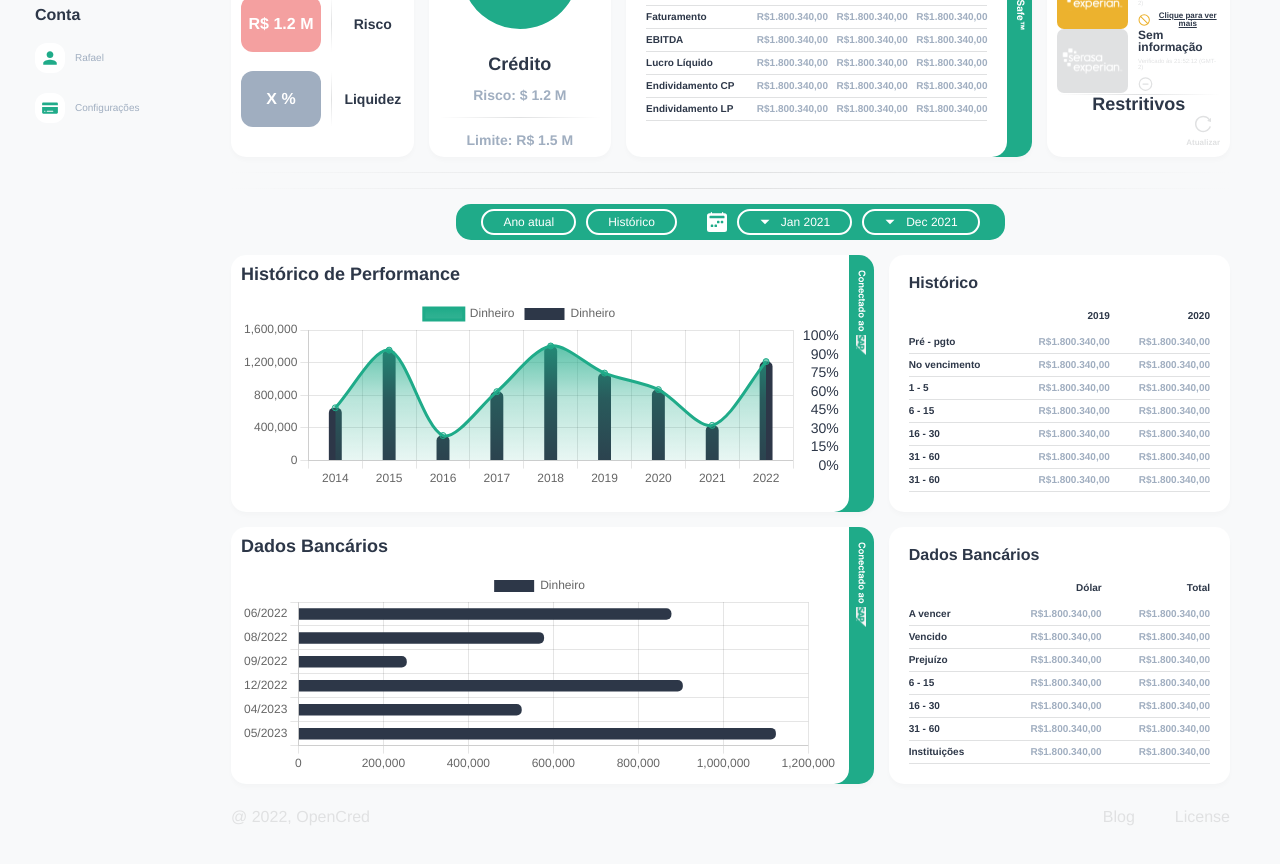
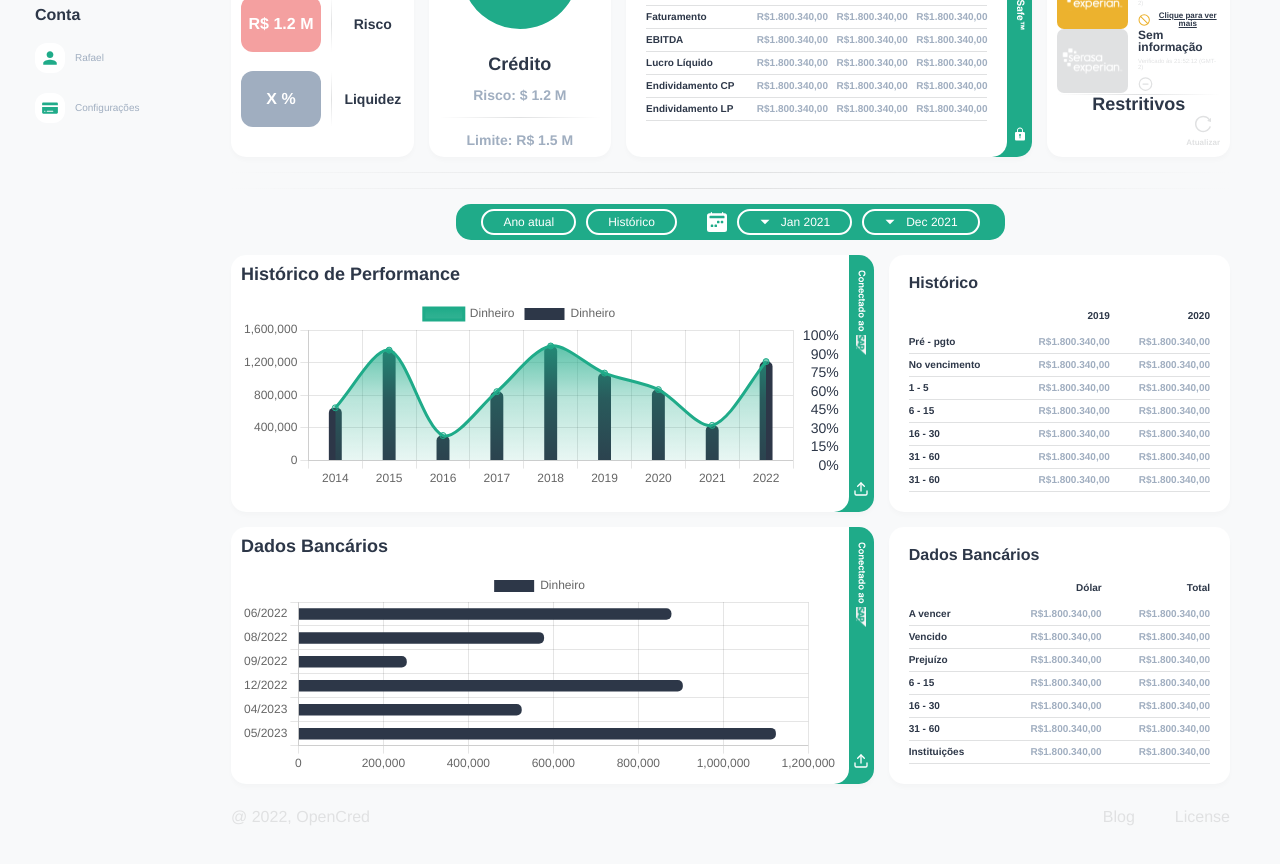
Before and after one commit to henriquemarioto/open-cred-demo, a React (Vite) app: page / in a window 1280 px wide. Shown: the part 360-1224 px from the top of the page. Built offline with nearby package versions, Linux system fonts and the light colour scheme.

Commit message:
fix: icons bug

```diff
--- a/src/App.tsx
+++ b/src/App.tsx
@@ -66,7 +66,7 @@ function App() {
               {/* DRE Table */}
               <ContainerContentItemGraph
                 flex="2.5"
-                icon={IoIosLock}
+                icon={<IoIosLock />}
                 textSvg={openSafe}
               >
                 <TableDRE />
@@ -141,7 +141,7 @@ function App() {
 
             <ContentSection>
               {/* Graphic Performance */}
-              <ContainerContentItemGraph flex="2" icon={FiUpload} textSvg={sap}>
+              <ContainerContentItemGraph flex="2" icon={<FiUpload />} textSvg={sap}>
                 <BarPerformanceGraph />
               </ContainerContentItemGraph>
               {/* History table */}
@@ -152,7 +152,7 @@ function App() {
 
             <ContentSection>
               {/* Graphic Bank */}
-              <ContainerContentItemGraph flex="2" icon={FiUpload} textSvg={sap}>
+              <ContainerContentItemGraph flex="2" icon={<FiUpload />} textSvg={sap}>
                 <BarBankGraph />
               </ContainerContentItemGraph>
 
--- a/src/components/ContainerContentItemGraph/index.tsx
+++ b/src/components/ContainerContentItemGraph/index.tsx
@@ -6,7 +6,7 @@ import { Container, ContainerGraph, GreenRightBorder } from "./styles";
 interface Props {
   children?: ReactNode;
   flex?: string;
-  icon: any;
+  icon?: ReactElement;
   textSvg: string;
 }
 
```
